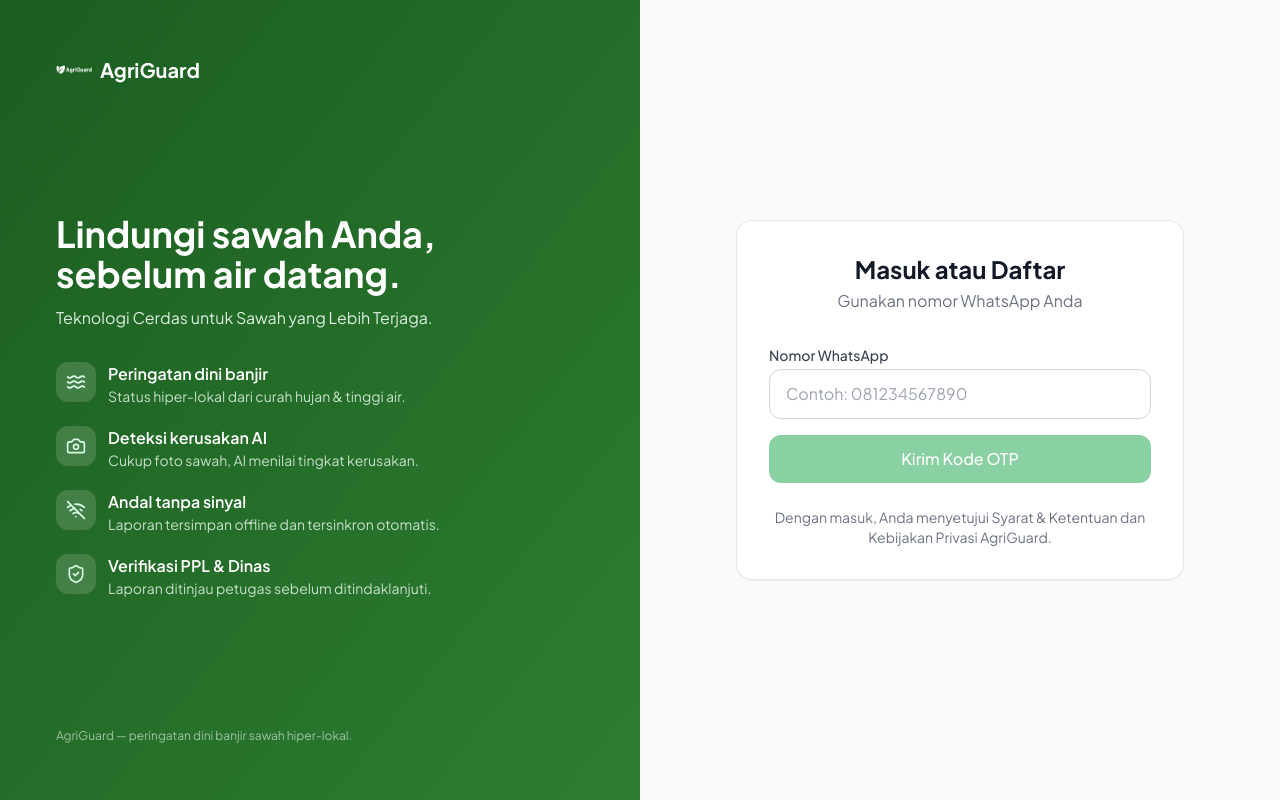
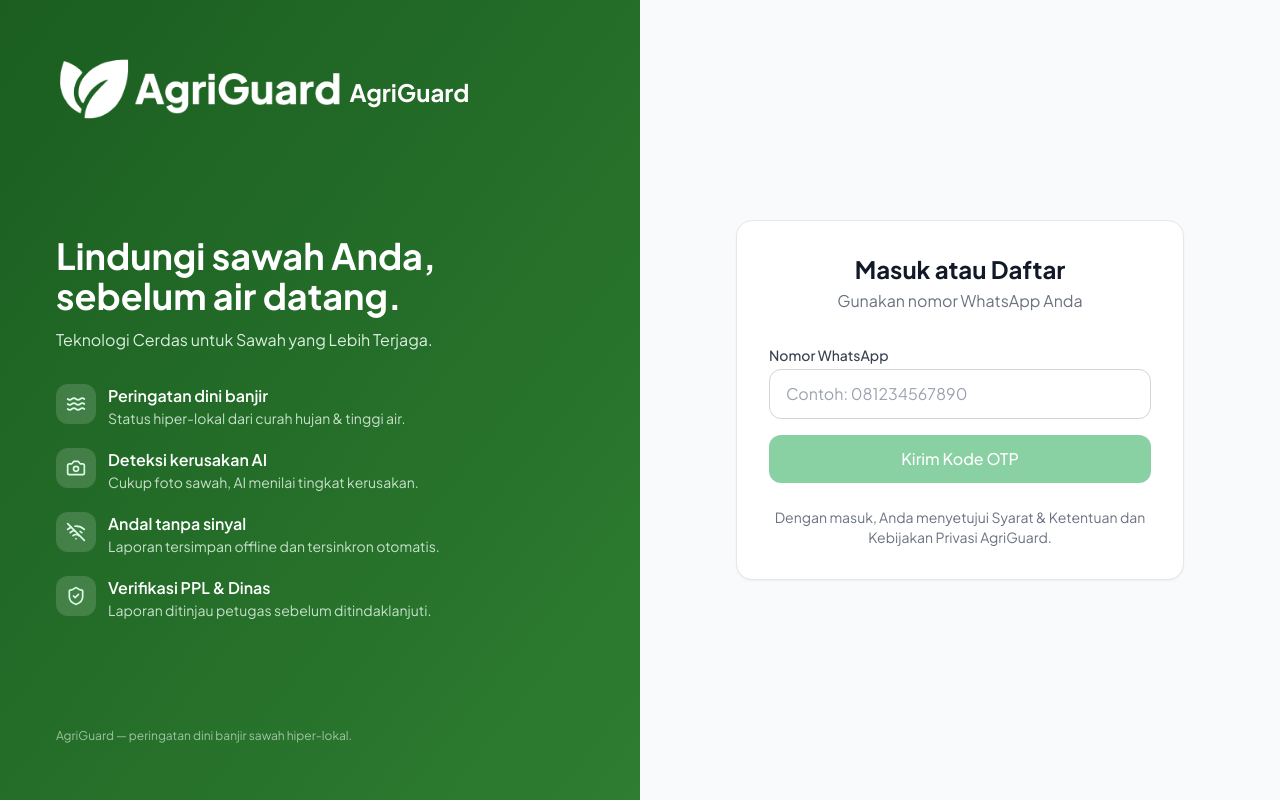
Before and after one commit to AbdulHalim26/agriguard, a Next.js app: page /login in a window 1280 px wide. Built offline with nearby package versions, Linux system fonts and the light colour scheme.

Commit message:
feat(design): BrandLogo component (color|white) applied to navbar/sidebar/login/footer + fix favicon paths (section A)

```diff
--- a/app/(app)/layout.tsx
+++ b/app/(app)/layout.tsx
@@ -2,8 +2,8 @@
 
 import { useState, useEffect } from 'react'
 import Link from 'next/link'
-import Image from 'next/image'
 import { usePathname } from 'next/navigation'
+import BrandLogo from '@/components/brand/BrandLogo'
 import * as DropdownMenu from '@radix-ui/react-dropdown-menu'
 import { createClient } from '@/lib/supabase/client'
 import AutoSync from '@/components/AutoSync'
@@ -152,14 +152,7 @@
           {/* Brand */}
           <div className="px-5 pt-6 pb-4 flex items-start justify-between">
             <div>
-              <Image
-                src="/logo-white.png"
-                alt="AgriGuard"
-                width={150}
-                height={40}
-                className="h-9 w-auto"
-                priority
-              />
+              <BrandLogo variant="white" size="md" />
               <p className="mt-2 text-[11px] leading-snug text-white/75 max-w-[190px]">
                 Teknologi Cerdas untuk Sawah yang Lebih Terjaga
               </p>
--- a/app/(auth)/login/page.tsx
+++ b/app/(auth)/login/page.tsx
@@ -1,8 +1,8 @@
 'use client'
 
 import { useState, Suspense } from 'react'
-import Image from 'next/image'
 import { useRouter, useSearchParams } from 'next/navigation'
+import BrandLogo from '@/components/brand/BrandLogo'
 import { createClient } from '@/lib/supabase/client'
 import { getOtpService, isMockMode } from '@/lib/auth/otp'
 import { normalizePhone } from '@/lib/utils'
@@ -151,10 +151,7 @@
   return (
     <div className="min-h-screen grid lg:grid-cols-2">
       <div className="hidden lg:flex flex-col justify-between bg-gradient-to-br from-[#1B5E20] to-[#2E7D32] text-white p-10 xl:p-14">
-        <div className="flex items-center gap-2">
-          <Image src="/logo-white.png" alt="AgriGuard" width={36} height={36} />
-          <span className="font-bold text-xl">AgriGuard</span>
-        </div>
+        <BrandLogo variant="white" size="lg" />
 
         <div>
           <h2 className="text-3xl xl:text-4xl font-bold leading-tight mb-3">
@@ -186,9 +183,8 @@
       <div className="flex items-center justify-center bg-gray-50 px-4 py-12">
         <div className="w-full max-w-md bg-white rounded-2xl shadow-sm border border-gray-200 p-8">
           <div className="text-center mb-8">
-            <div className="lg:hidden flex items-center justify-center gap-2 mb-3">
-              <Image src="/logo.png" alt="AgriGuard" width={36} height={36} className="rounded-md" />
-              <span className="text-2xl font-bold text-[#2E7D32]">AgriGuard</span>
+            <div className="lg:hidden flex justify-center mb-3">
+              <BrandLogo variant="color" size="md" />
             </div>
             <h1 className="text-2xl font-bold text-gray-900 hidden lg:block">Masuk atau Daftar</h1>
             <p className="text-gray-500 mt-1">Gunakan nomor WhatsApp Anda</p>
--- a/app/(marketing)/layout.tsx
+++ b/app/(marketing)/layout.tsx
@@ -1,6 +1,6 @@
 import Link from 'next/link'
-import Image from 'next/image'
 import MarketingNav from '@/components/marketing/MarketingNav'
+import BrandLogo from '@/components/brand/BrandLogo'
 
 export default function MarketingLayout({ children }: { children: React.ReactNode }) {
   return (
@@ -10,10 +10,7 @@
       <footer className="bg-[#1B5E20] text-white">
         <div className="max-w-6xl mx-auto px-4 sm:px-6 py-10 grid gap-8 sm:grid-cols-2">
           <div>
-            <div className="flex items-center gap-2 font-bold text-lg mb-3">
-              <Image src="/logo-white.png" alt="AgriGuard" width={32} height={32} />
-              AgriGuard
-            </div>
+            <BrandLogo variant="white" size="md" className="mb-3" />
             <p className="text-sm text-green-100 max-w-sm">
               Teknologi Cerdas untuk Sawah yang Lebih Terjaga.
             </p>
--- a/app/layout.tsx
+++ b/app/layout.tsx
@@ -14,8 +14,9 @@
     'Platform peringatan dini banjir sawah hiper-lokal dengan AI untuk petani dan PPL/Dinas',
   manifest: '/manifest.json',
   icons: {
-    icon: '/icon-192.png',
-    apple: '/icon-192.png',
+    icon: '/icons/icon-192.png',
+    shortcut: '/icons/icon-192.png',
+    apple: '/icons/icon-192.png',
   },
 }
 
--- /dev/null
+++ b/components/brand/BrandLogo.tsx
@@ -0,0 +1,44 @@
+import Image from 'next/image'
+
+type Variant = 'color' | 'white'
+type Size = 'sm' | 'md' | 'lg'
+
+const LOGO_HEIGHT: Record<Size, number> = { sm: 32, md: 40, lg: 72 }
+const TEXT_CLASS: Record<Size, string> = {
+  sm: 'text-base',
+  md: 'text-lg',
+  lg: 'text-2xl',
+}
+
+export default function BrandLogo({
+  variant = 'color',
+  size = 'md',
+  showText = true,
+  className = '',
+}: {
+  variant?: Variant
+  size?: Size
+  showText?: boolean
+  className?: string
+}) {
+  const height = LOGO_HEIGHT[size]
+  const src = variant === 'white' ? '/logo-white.png' : '/logo.png'
+  const textColor = variant === 'white' ? 'text-white' : 'text-[#2E7D32]'
+
+  return (
+    <span className={`inline-flex items-center gap-2 ${className}`}>
+      <Image
+        src={src}
+        alt="AgriGuard"
+        width={height}
+        height={height}
+        className="object-contain"
+        style={{ height, width: 'auto' }}
+        priority
+      />
+      {showText && (
+        <span className={`font-bold ${TEXT_CLASS[size]} ${textColor}`}>AgriGuard</span>
+      )}
+    </span>
+  )
+}
--- a/components/marketing/MarketingNav.tsx
+++ b/components/marketing/MarketingNav.tsx
@@ -1,8 +1,8 @@
 'use client'
 
 import Link from 'next/link'
-import Image from 'next/image'
 import { usePathname } from 'next/navigation'
+import BrandLogo from '@/components/brand/BrandLogo'
 
 const LINKS = [
   { href: '/', label: 'Beranda' },
@@ -17,9 +17,9 @@
   return (
     <header className="sticky top-0 z-40 bg-white/90 backdrop-blur border-b border-gray-100">
       <div className="max-w-6xl mx-auto px-3 sm:px-6 h-16 flex items-center justify-between gap-2">
-        <Link href="/" className="flex items-center gap-2 shrink-0">
-          <Image src="/logo.png" alt="AgriGuard" width={32} height={32} className="rounded-md" />
-          <span className="hidden sm:inline font-bold text-lg text-[#2E7D32]">AgriGuard</span>
+        <Link href="/" className="flex items-center shrink-0" aria-label="AgriGuard — Beranda">
+          <BrandLogo variant="color" size="md" className="sm:hidden" showText={false} />
+          <BrandLogo variant="color" size="md" className="hidden sm:inline-flex" />
         </Link>
 
         <nav className="flex-1 flex items-center justify-center gap-0.5 overflow-x-auto">
```
Also changed, not shown: app/icon.png (added).
